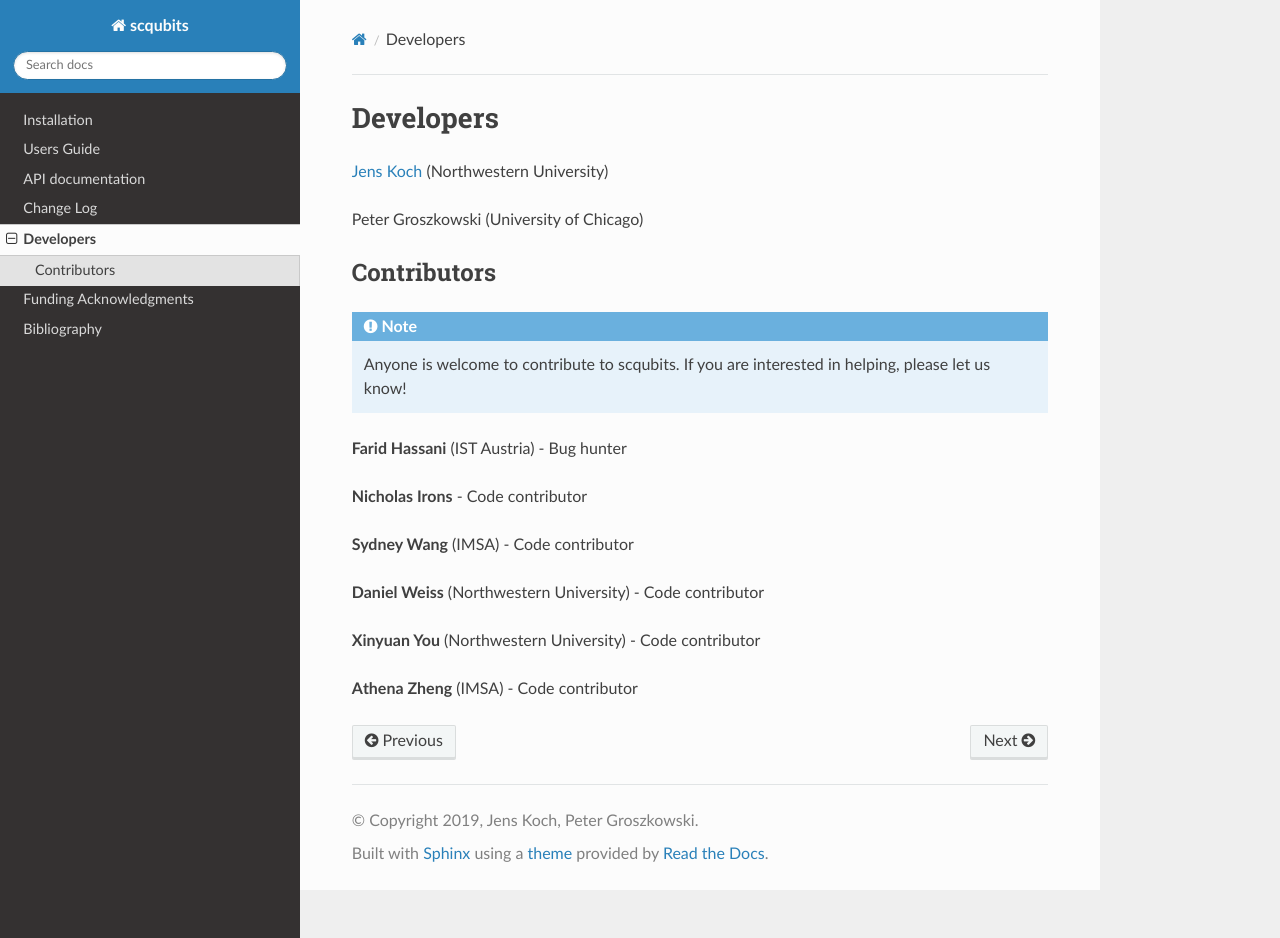
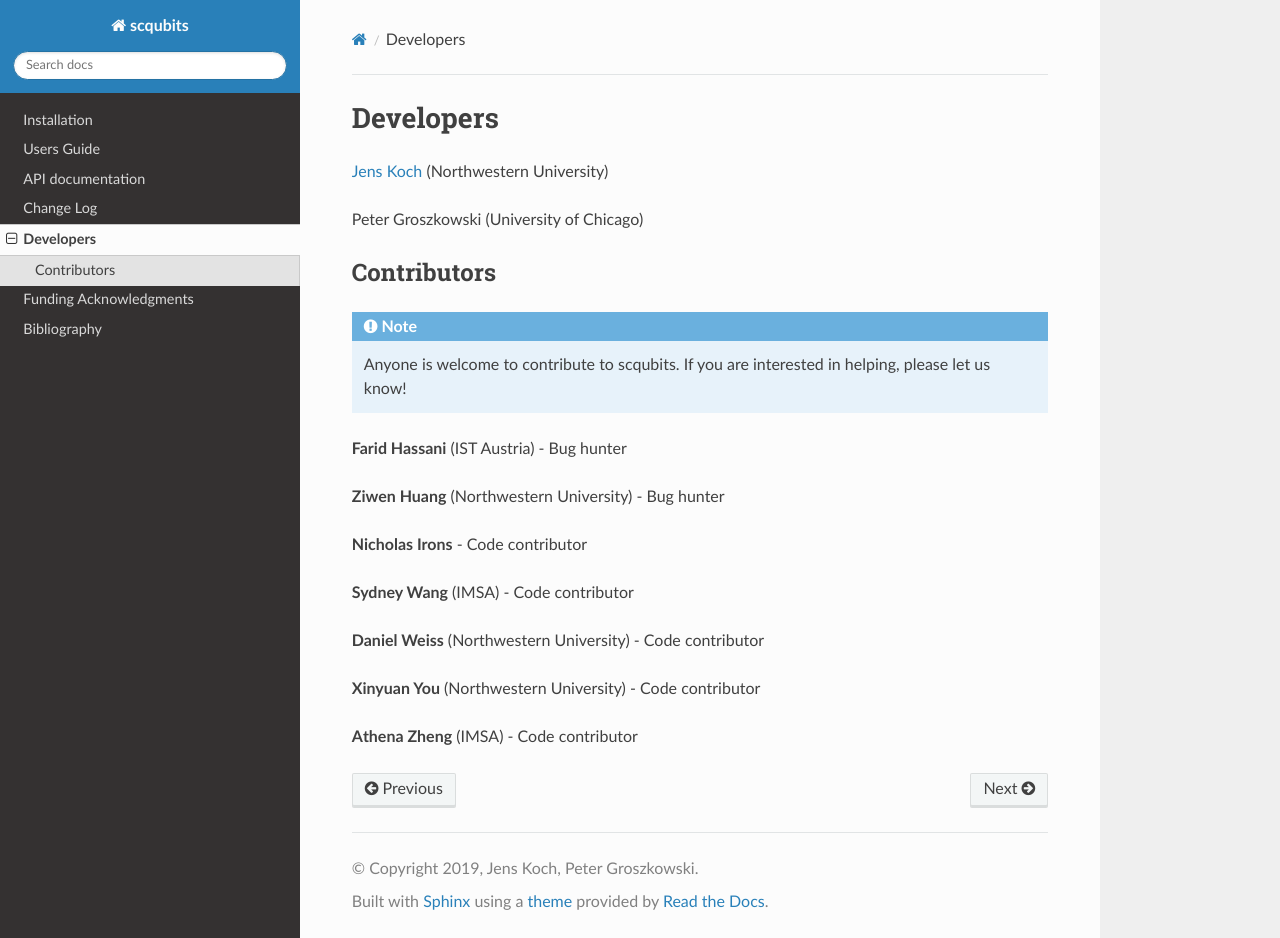
Before and after one commit to scqubits/scqubits, a Sphinx documentation site: the page built from docs/source/contributors.rst, in a window 1280 px wide and 938 px high. Built offline with Sphinx 7.4.7 and the Read the Docs theme 2.0.0, drawn with Linux system fonts in a browser that asks for light colours.

Commit message:
add contributor

```diff
--- a/docs/source/contributors.rst
+++ b/docs/source/contributors.rst
@@ -26,6 +26,8 @@ Contributors
 
 **Farid Hassani** (IST Austria) - Bug hunter
 
+**Ziwen Huang** (Northwestern University) - Bug hunter
+
 **Nicholas Irons** - Code contributor
 
 **Sydney Wang** (IMSA) - Code contributor
```
